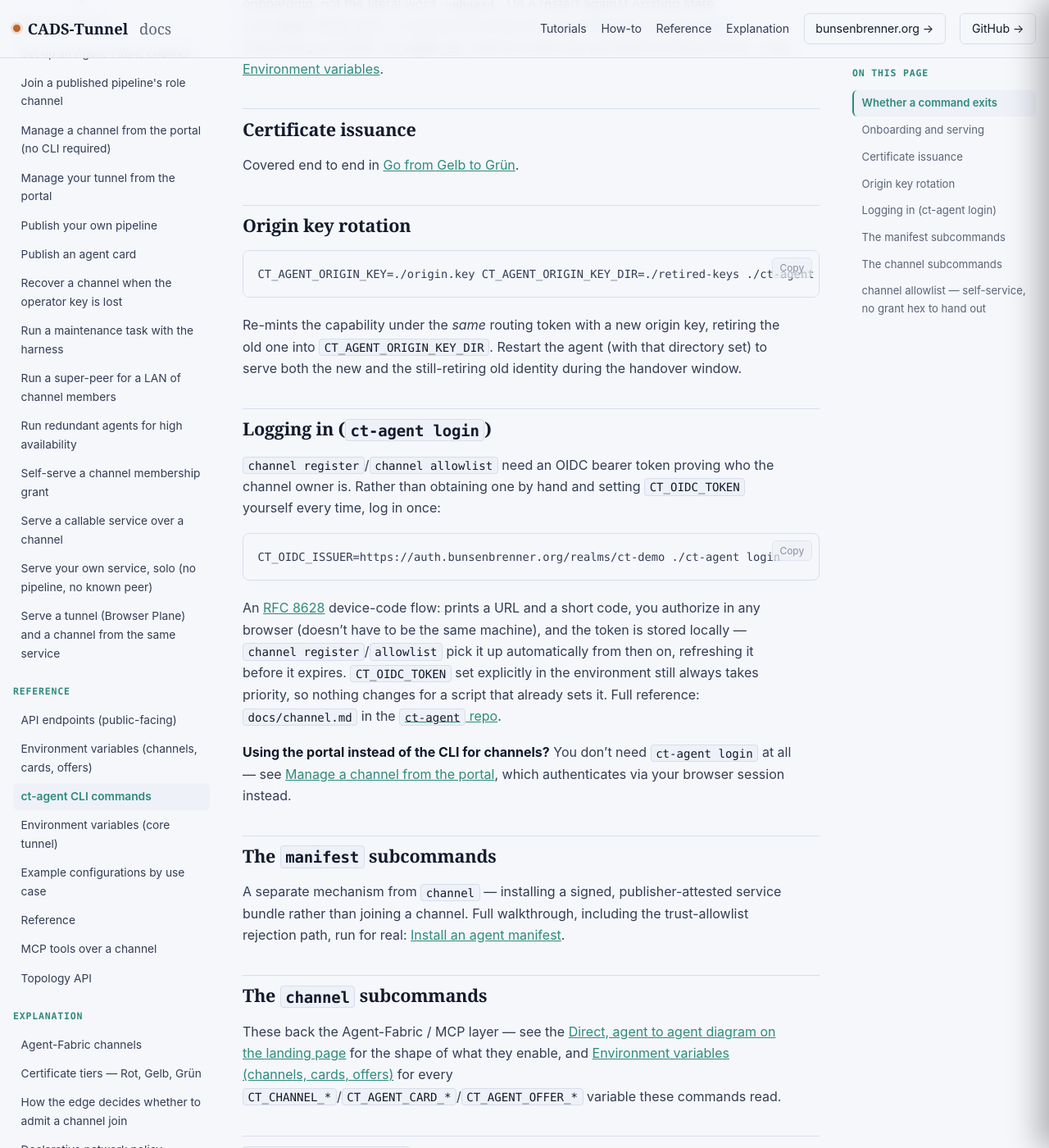
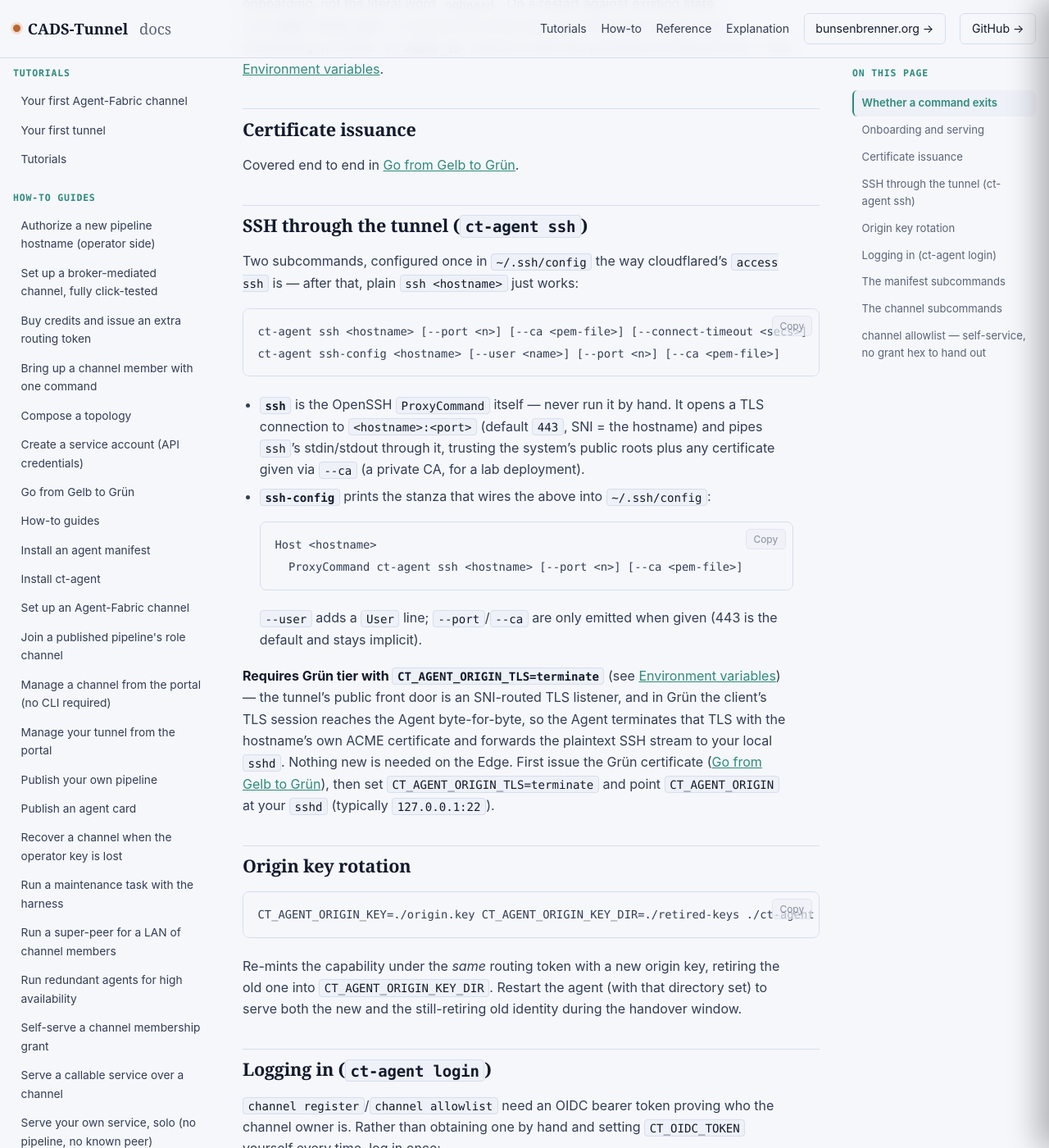
Before and after one commit to scimbe/CADS-Tunnel-docs, a Jekyll site: the page built from _reference/cli.md, in a window 1280 px wide and 1400 px high, scrolled down 3368 px. Shown: the whole window at 82% size. Built offline with Jekyll 4.4.1, drawn with Linux system fonts in a browser that asks for light colours.

Commit message:
reference: document ct-agent ssh / ssh-config and the origin-TLS env vars (#55)
ct-agent#204/#205 (SSH through the tunnel via ~/.ssh/config ProxyCommand) merged
and released in v0.7.31 (2026-09-07) but was never documented -- flagged as a
known gap in the docs audit, held until released+source-verified. Adds the
CT_AGENT_ORIGIN_TLS/CT_AGENT_TLS_CERT/CT_AGENT_TLS_KEY rows to the environment
variables reference and a CLI reference section for `ct-agent ssh`/`ssh-config`,
sourced directly from native/src/ssh_access.rs and config.rs (usage strings,
stanza format, and OriginTls parsing) -- not a walkthrough page, just accurate
command/variable reference, matching this page's existing terse style.


Claude-Session: https://claude.ai/code/session_01P7RcWwn9qfcZMcfYXfutF3

Co-authored-by: scimbe <becke@vps-1779cd55.vps.ovh.net>
Co-authored-by: Claude Sonnet 5 <noreply@anthropic.com>

````diff
--- a/_reference/cli.md
+++ b/_reference/cli.md
@@ -57,6 +57,39 @@ see [Environment variables]({{ '/reference/environment-variables/' | relative_ur
 ## Certificate issuance
 
 Covered end to end in [Go from Gelb to Grün]({{ '/how-to/gelb-to-gruen/' | relative_url }}).
+
+## SSH through the tunnel (`ct-agent ssh`)
+
+Two subcommands, configured once in `~/.ssh/config` the way cloudflared's `access ssh` is —
+after that, plain `ssh <hostname>` just works:
+
+```bash
+ct-agent ssh <hostname> [--port <n>] [--ca <pem-file>] [--connect-timeout <secs>]
+ct-agent ssh-config <hostname> [--user <name>] [--port <n>] [--ca <pem-file>]
+```
+
+- **`ssh`** is the OpenSSH `ProxyCommand` itself — never run it by hand. It opens a TLS
+  connection to `<hostname>:<port>` (default `443`, SNI = the hostname) and pipes `ssh`'s
+  stdin/stdout through it, trusting the system's public roots plus any certificate given via
+  `--ca` (a private CA, for a lab deployment).
+- **`ssh-config`** prints the stanza that wires the above into `~/.ssh/config`:
+
+  ```
+  Host <hostname>
+    ProxyCommand ct-agent ssh <hostname> [--port <n>] [--ca <pem-file>]
+  ```
+
+  `--user` adds a `User` line; `--port`/`--ca` are only emitted when given (443 is the default
+  and stays implicit).
+
+**Requires Grün tier with `CT_AGENT_ORIGIN_TLS=terminate`** (see
+[Environment variables]({{ '/reference/environment-variables/' | relative_url }})) — the tunnel's
+public front door is an SNI-routed TLS listener, and in Grün the client's TLS session reaches the
+Agent byte-for-byte, so the Agent terminates that TLS with the hostname's own ACME certificate and
+forwards the plaintext SSH stream to your local `sshd`. Nothing new is needed on the Edge. First
+issue the Grün certificate ([Go from Gelb to Grün]({{ '/how-to/gelb-to-gruen/' | relative_url }})),
+then set `CT_AGENT_ORIGIN_TLS=terminate` and point `CT_AGENT_ORIGIN` at your `sshd` (typically
+`127.0.0.1:22`).
 
 ## Origin key rotation
 
````
Also changed, not shown: _reference/environment-variables.md (+3 -0 lines).
